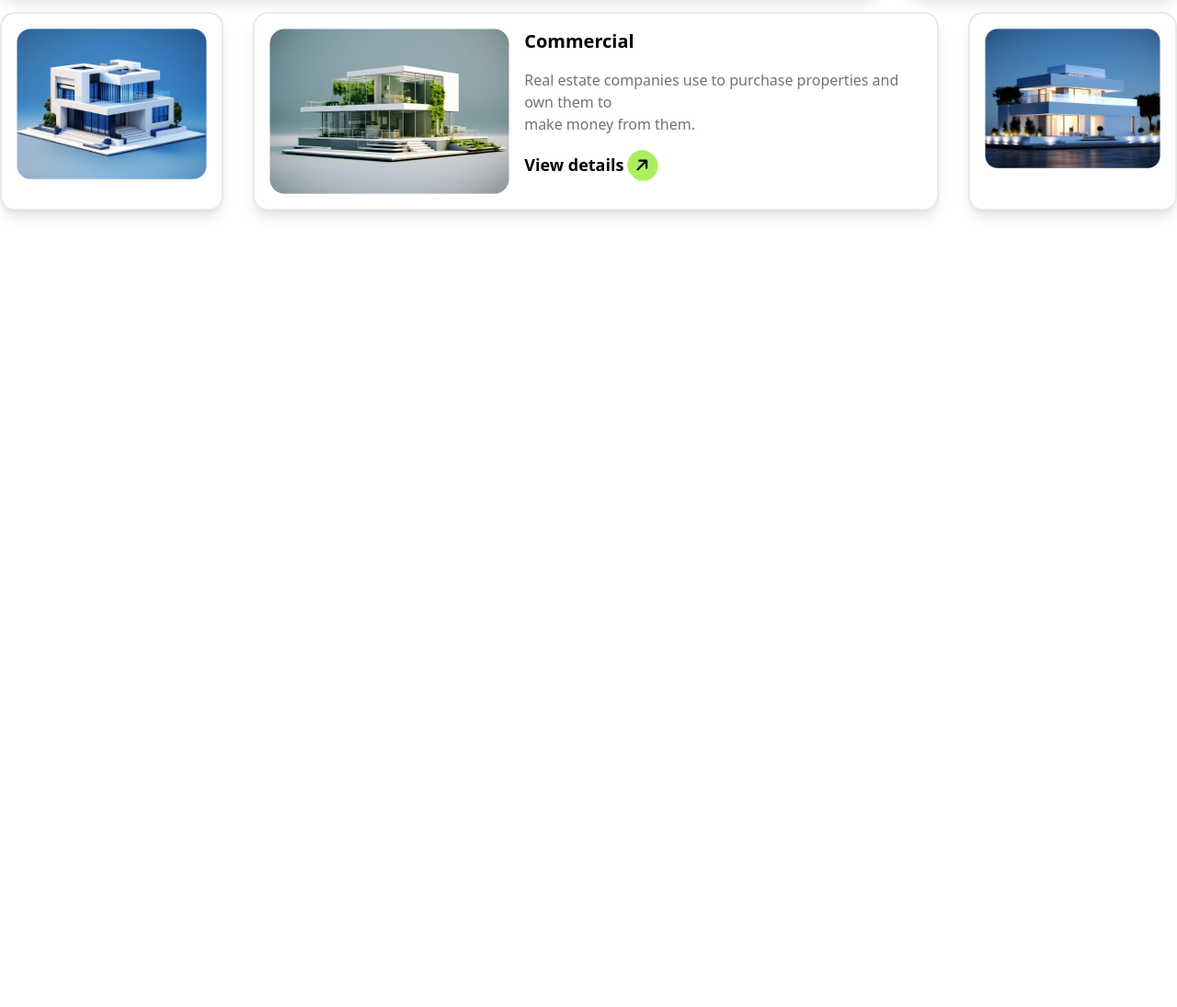
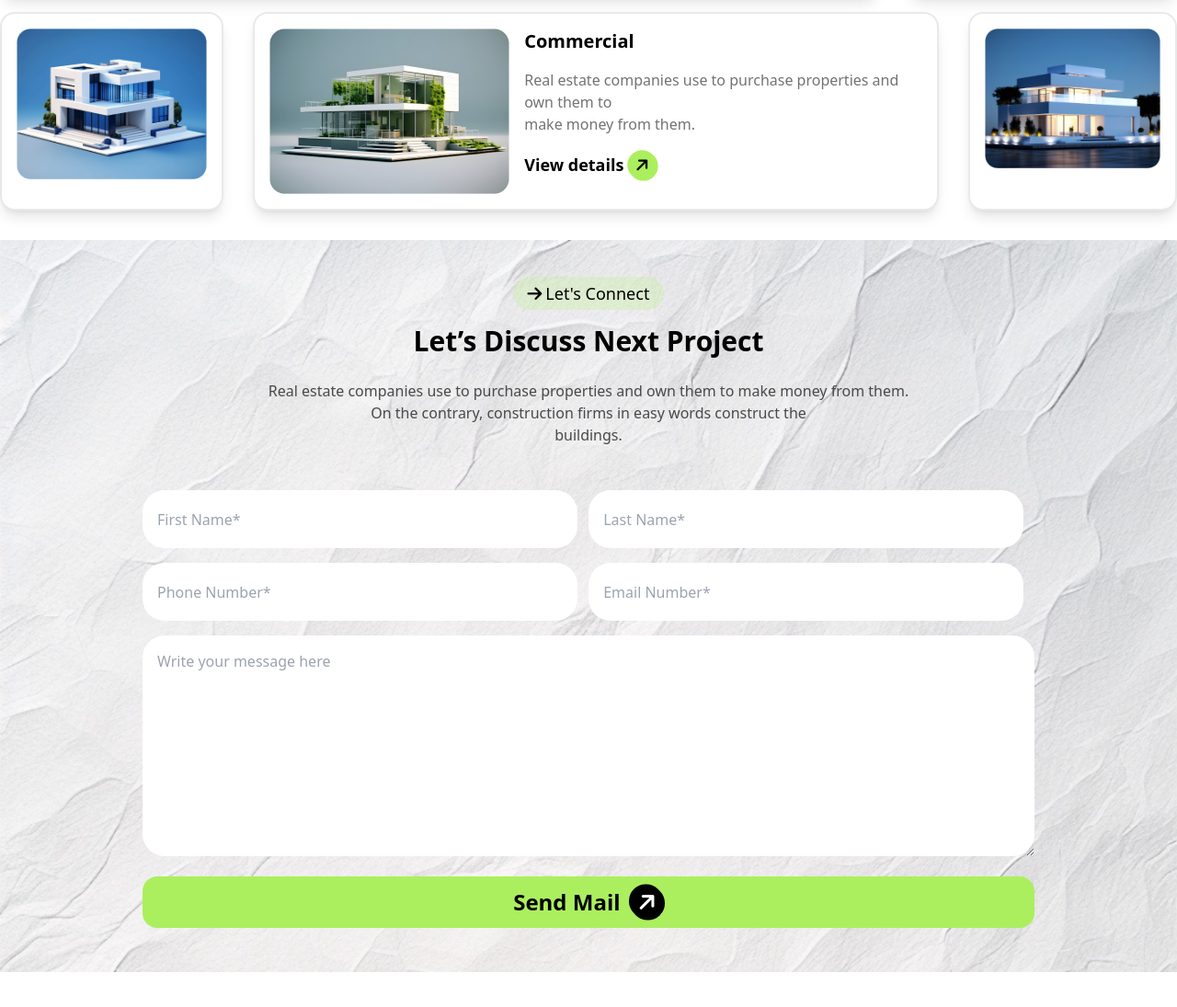
Before and after one commit to abdunnoorfaheem/DreamNest-Builders, a plain HTML site: page index.html in a window 1280 px wide. Shown: the part 3252-4347 px from the top of the page at 92% size. Before the commit the page ends 3513 px from the top, so only its background shows below. Drawn offline with nearby package versions, Linux system fonts and the light colour scheme.

Commit message:
lets discuss next section added

```diff
--- a/index.html
+++ b/index.html
@@ -157,9 +157,9 @@
     <!-- our latest portfolio start -->
 
     <section class="mx-auto max-w-screen-2xl">
-        <div class="md:flex flex-col justify-center items-center p-4">
+        <div class="md:flex flex-col justify-center items-center p-4 text-center">
             <button class="bg-[#ABEF5F33] text-center mt-6 text-lg px-4 py-1  rounded-3xl mb-4"><i class="fa-solid fa-arrow-right mr-1 "></i>Explore our Latest works</button>
-            <h1 class="text-3xl font-bold mb-6">Our Latest Portfolio</h1>
+            <h1 class="text-3xl font-bold mb-6 text-center">Our Latest Portfolio</h1>
             <p class="text-[#494949] text-center mb-8">Real estate companies use to purchase properties and own them to make money from them. <br>On the contrary, construction firms in easy words construct the<br> buildings.</p>
         </div>
         <div class=" grid grid-cols-1 md:grid-cols-4 gap-4">
@@ -201,6 +201,34 @@
     </section>
 
     <!-- our latest portfolio end -->
+
+
+    <!-- lets discuss next project section start -->
+
+    <section class="w-full" style="background-image: url(img/bg.jpg); background-repeat: no-repeat; background-size: cover;">
+        <div class="md:flex flex-col justify-center items-center p-4 text-center ">
+            <button class="bg-[#ABEF5F33] text-center mt-6 text-lg px-4 py-1 rounded-3xl mb-4 "><i class="fa-solid fa-arrow-right mr-1 "></i>Let's Connect</button>
+            <h1 class="text-3xl font-bold mb-6 text-center ">Let’s Discuss Next Project</h1>
+            <p class="text-[#494949] text-center mb-8 ">Real estate companies use to purchase properties and own them to make money from them. <br>On the contrary, construction firms in easy words construct the<br> buildings.</p>
+        </div>
+        <div class="md:flex justify-center items-center mb-12">
+            <form action=" ">
+                <input class="w-[473px] h-[63px] rounded-3xl mr-2 mb-4 p-4" type="text " name=" " id=" " placeholder="First Name* ">
+                <input class="w-[473px] h-[63px] rounded-3xl mr-2 mb-4 p-4" type="text " name=" " id=" " placeholder="Last Name* "><br>
+                <input class="w-[473px] h-[63px] rounded-3xl mr-2 mb-4 p-4" type="text " name=" " id=" " placeholder="Phone Number* ">
+                <input class="w-[473px] h-[63px] rounded-3xl mr-2 mb-4 p-4" type="text " name=" " id=" " placeholder="Email Number* "><br>
+                <textarea class="h-[140px] w-[470px] md:w-[970px] md:h-[240px] rounded-3xl p-4 mb-4 " name=" " id=" " placeholder="Write your message here "></textarea><br>
+
+                <div class="text-center mb-12">
+                    <button class="bg-[#ABEF5F] md:w-[970px] md:h-[56px]  rounded-2xl font-bold text-2xl py-2 px-4 sm:w-[50px] sm:h-[20px]">Send Mail <i class="fa-solid fa-arrow-right bg-black text-white p-2 rounded-3xl ml-1 -rotate-45"></i></button>
+                </div>
+            </form>
+        </div>
+    </section>
+
+    <!-- lets discuss next project section end -->
 </body>
 
 </html>
+
+</html>
```
